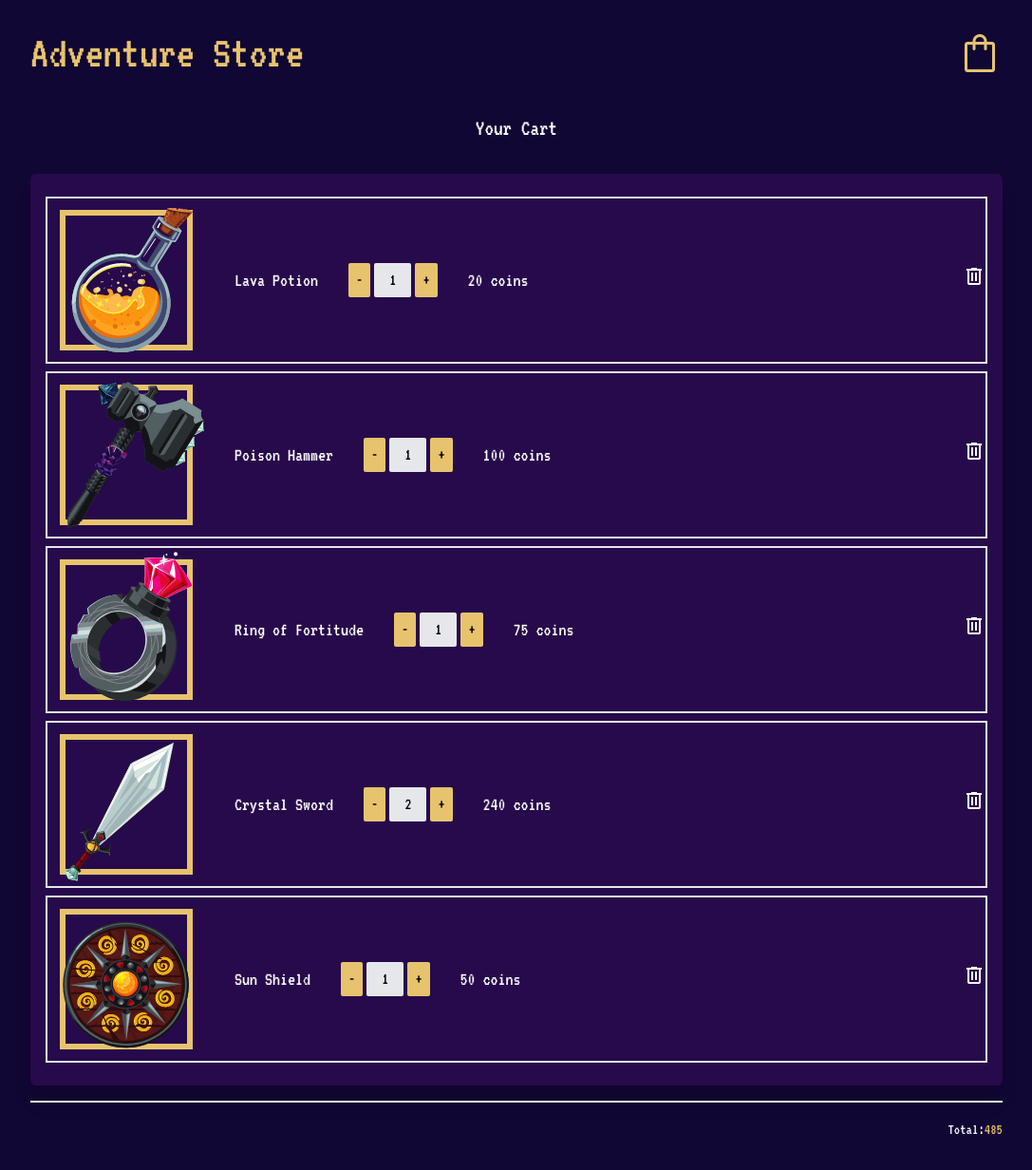
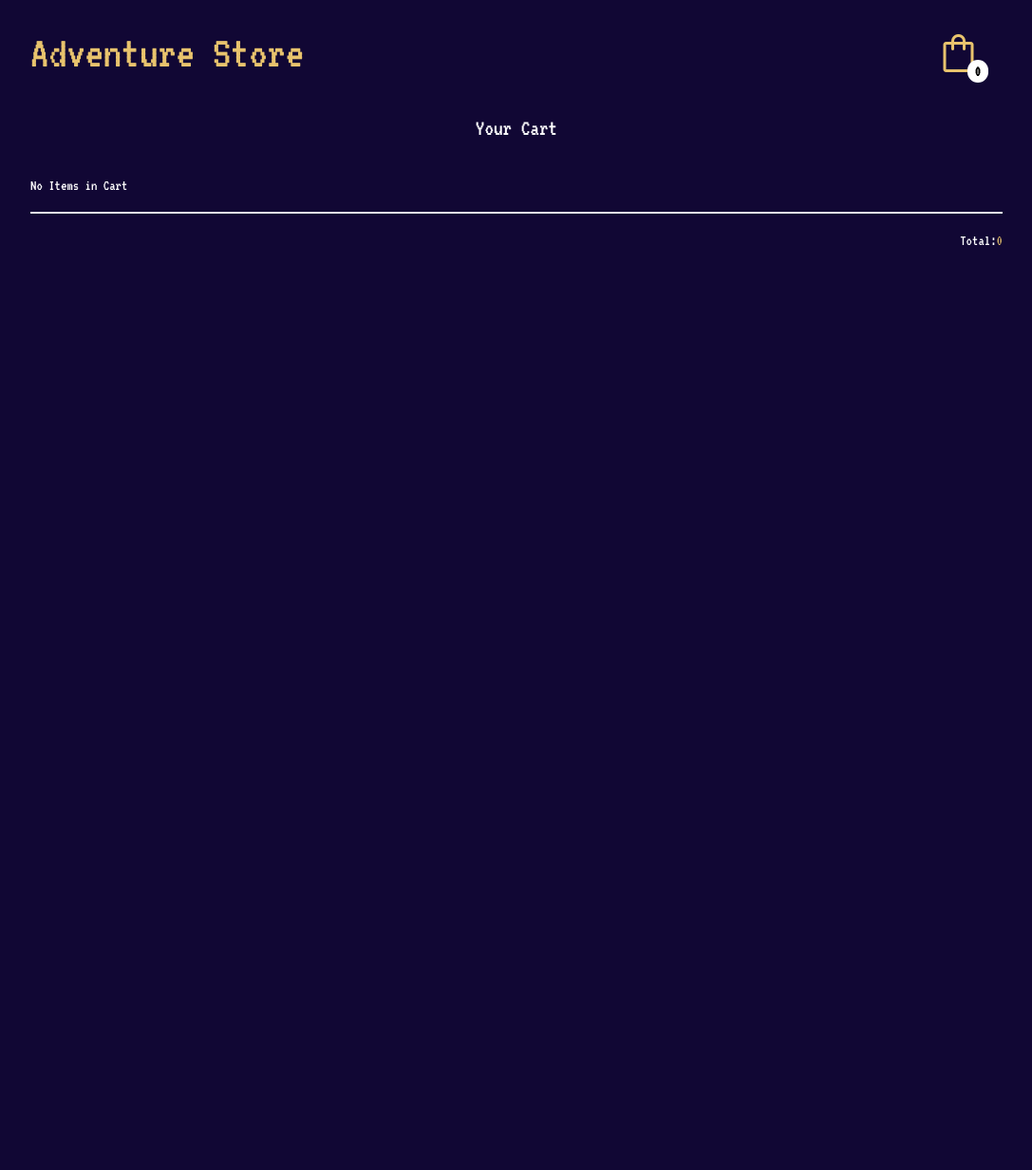
Before and after one commit to EricTimRussell/nuxtpinia, a Nuxt app: page /cart in a window 1280 px wide. Shown: the whole page at 95% size, without its empty margins (96-1183 px from the left). After the commit the page ends 800 px from the top, so only its background shows below. Built offline with nearby package versions, Linux system fonts and the light colour scheme; data requests are answered from the project's data file.

Commit message:
Cart Total

```diff
--- a/data/db.json
+++ b/data/db.json
@@ -1,46 +1,5 @@
 {
-  "cart": [
-    {
-      "title": "Lava Potion",
-      "price": 20,
-      "description": "Gain heat resistance for 3 minutes.",
-      "img": "/img/potion.png",
-      "id": 1,
-      "quantity": 1
-    },
-    {
-      "title": "Poison Hammer",
-      "price": 100,
-      "description": "Hammer infused with posion gem magic.",
-      "img": "/img/hammer.png",
-      "id": 2,
-      "quantity": 1
-    },
-    {
-      "title": "Ring of Fortitude",
-      "price": 75,
-      "description": "Casts a magic protection barrier.",
-      "img": "/img/ring.png",
-      "id": 4,
-      "quantity": 1
-    },
-    {
-      "title": "Crystal Sword",
-      "price": 120,
-      "description": "Sharp sword the can cut through armour.",
-      "img": "/img/sword.png",
-      "id": 5,
-      "quantity": 2
-    },
-    {
-      "title": "Sun Shield",
-      "price": 50,
-      "description": "Shield passed down the by tribe of Ancients.",
-      "img": "/img/shield.png",
-      "id": 3,
-      "quantity": 1
-    }
-  ],
+  "cart": [],
   "products": [
     {
       "title": "Lava Potion",
--- a/layouts/default.vue
+++ b/layouts/default.vue
@@ -8,6 +8,7 @@
         <span class="material-symbols-outlined text-secondary text-5xl">
           shopping_bag
         </span>
+        <span class="bg-white py-1 px-2 rounded-2xl font-bold badge">{{ cartStore.numberOfProducts }}</span>
       </NuxtLink>
     </header>
   </div>
@@ -27,5 +28,8 @@
 </script>
 
 <style scoped>
-
+.badge {
+  position: relative;
+  left: -15px;
+}
 </style>
--- a/stores/cartStore.js
+++ b/stores/cartStore.js
@@ -9,6 +9,11 @@
     cartTotal() {
       return this.cart.reduce((total, item) => {
         return total + (item.price * item.quantity)
+      }, 0)
+    },
+    numberOfProducts() {
+      return this.cart.reduce((total, item) => {
+        return total + item.quantity
       }, 0)
     }
   },
```
